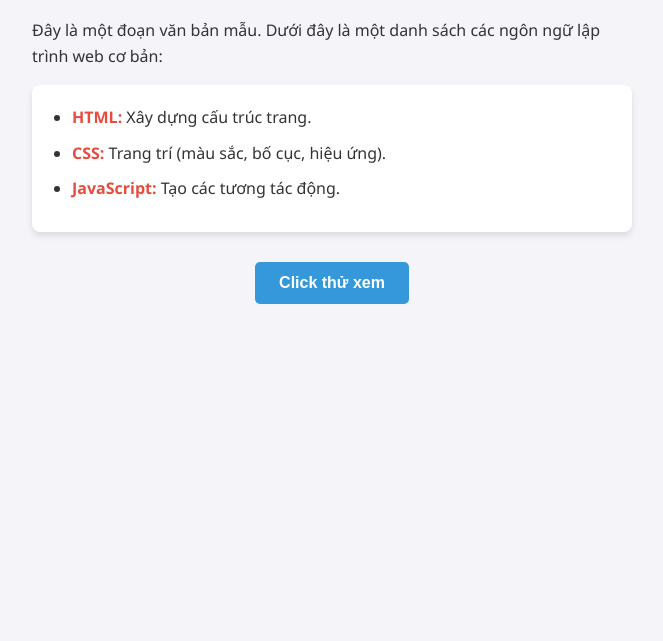
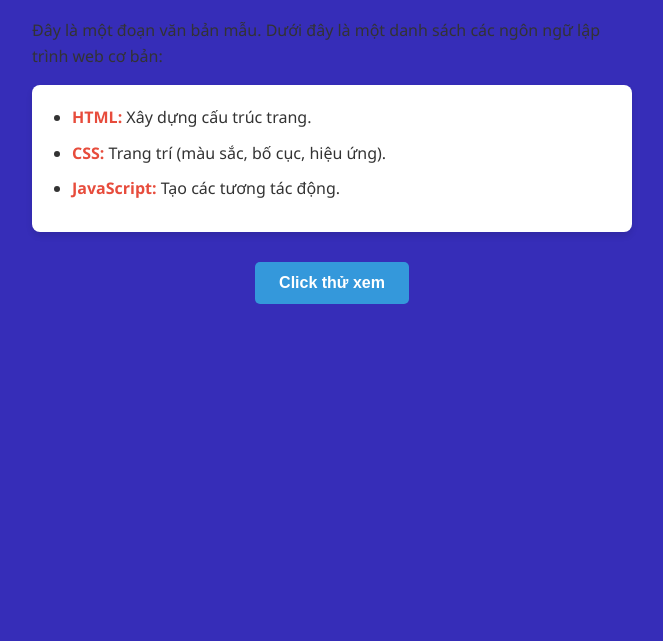
Before and after one commit to Vinh-pt/git-tutorial, a plain HTML site: page index.html in a window 1280 px wide. Shown: the part 159-800 px from the top of the page, without its empty margins (308-971 px from the left). Drawn offline with Linux system fonts and the light colour scheme.

Commit message:
update body style

```diff
--- a/style.css
+++ b/style.css
@@ -1,7 +1,7 @@
 /* Thiết lập chung cho toàn bộ trang */
 body {
     font-family: 'Segoe UI', Tahoma, Geneva, Verdana, sans-serif;
-    background-color: #f4f4f9;
+    background-color: #362db8;
     color: #333;
     max-width: 600px;
     margin: 50px auto;
```
